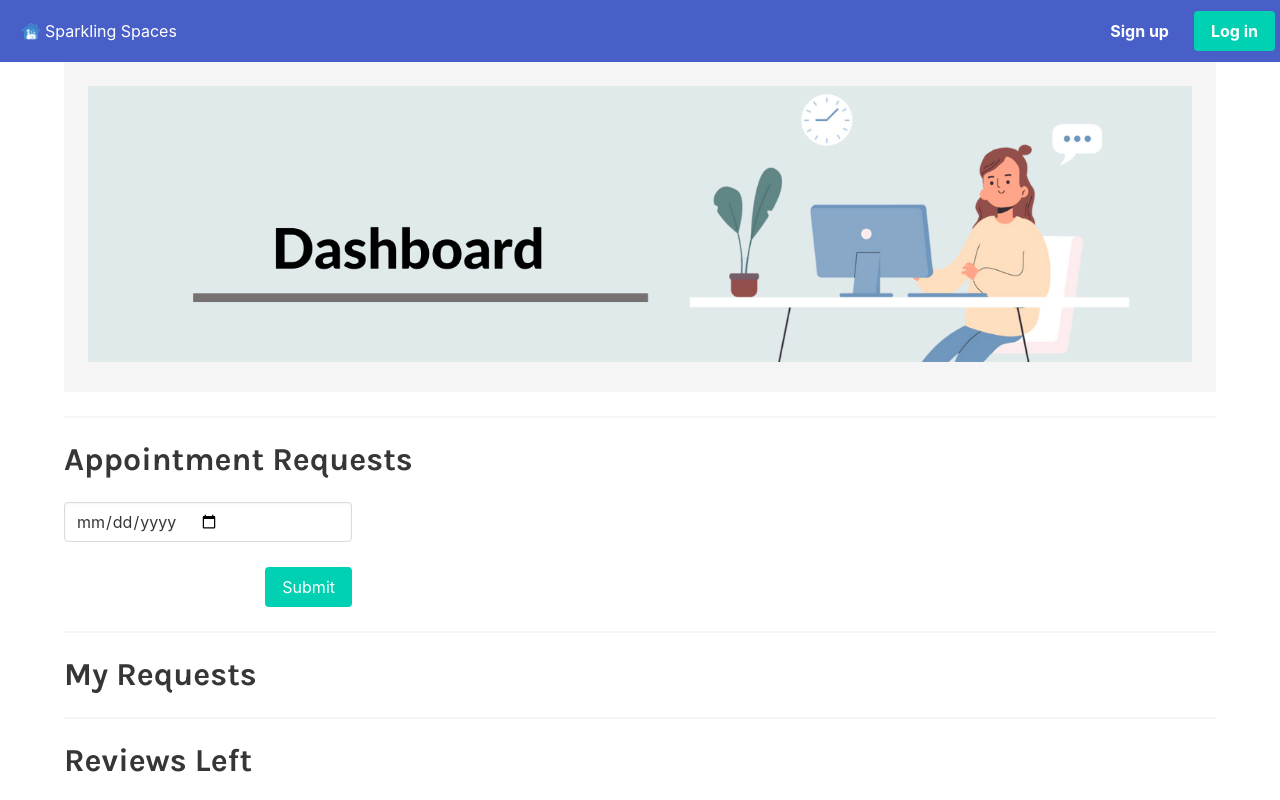
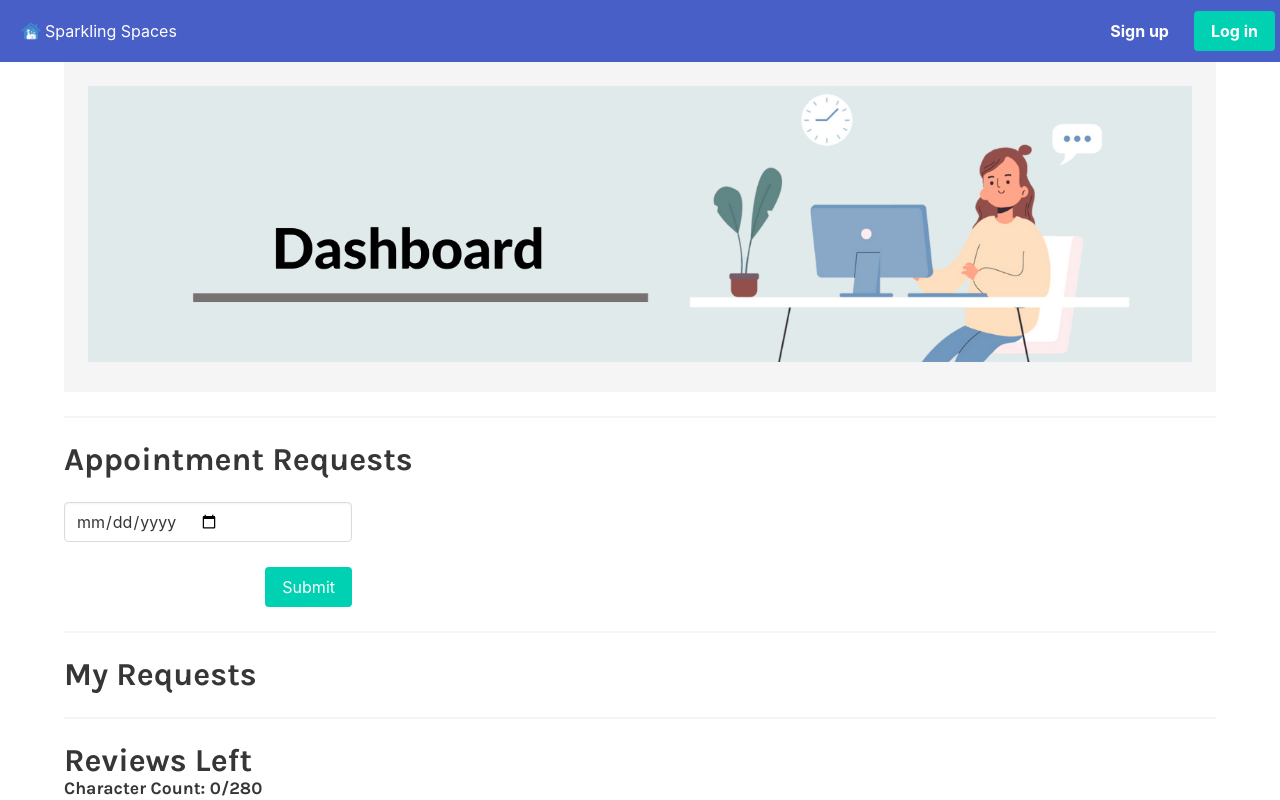
Before and after one commit to msdale/burn-book, a React (Create React App) app in the folder client/: page /profile in a window 1280 px wide. Shown: the top 800 px of the page. Built offline with nearby package versions, Linux system fonts and the light colour scheme.

Commit message:
added review box to profile

```diff
--- a/client/package.json
+++ b/client/package.json
@@ -19,7 +19,7 @@
     "web-vitals": "^1.0.1"
   },
   "scripts": {
-    "start": "react-scripts --openssl-legacy-provider start",
+    "start": "react-scripts start",
     "build": "react-scripts build",
     "test": "react-scripts test",
     "eject": "react-scripts eject"
--- a/client/src/pages/Profile.js
+++ b/client/src/pages/Profile.js
@@ -4,7 +4,7 @@ import "./Profile.css"
 
 // import ReviewList from '../components/ReviewList';
 // import FriendList from '../components/FriendList';
-// import ReviewForm from '../components/ReviewForm';
+import ReviewForm from '../components/ReviewForm';
 
 // import { useQuery, useMutation } from '@apollo/client';
 // import { QUERY_USER, QUERY_ME } from '../utils/queries';
@@ -72,6 +72,7 @@ const Profile = (props) => {
         <div className='maid-rating-container'>
           <h1 className='title'>
             Reviews Left
+            <ReviewForm/>
           </h1>
           <div className='maid-rating-list'>
           </div>
```
